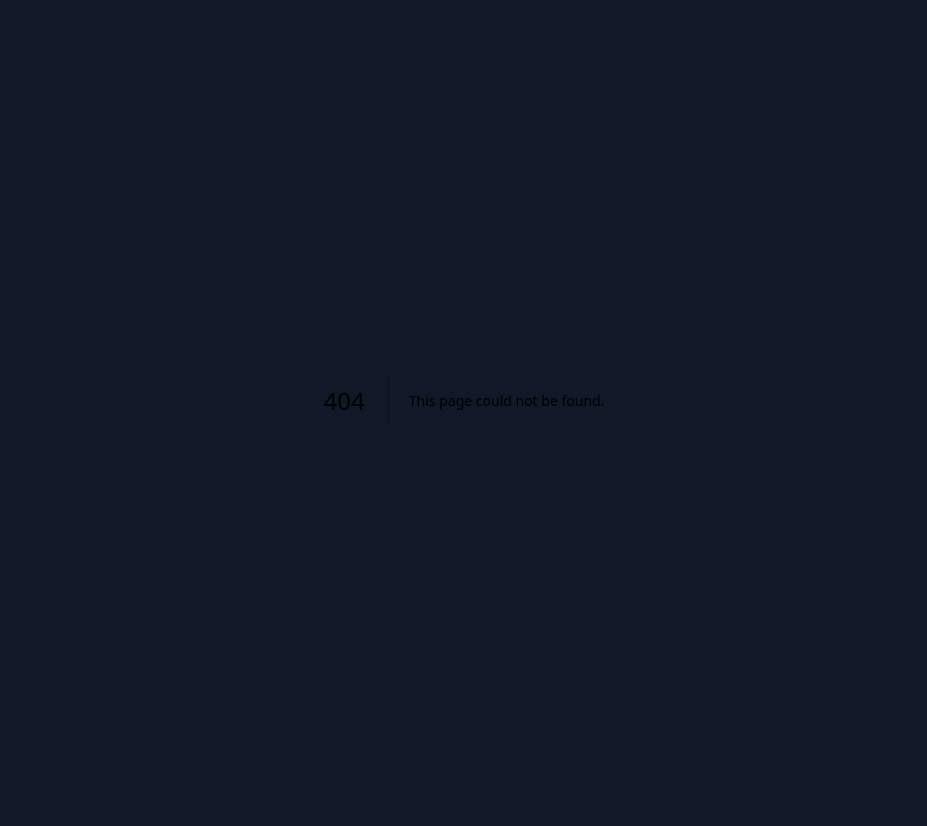
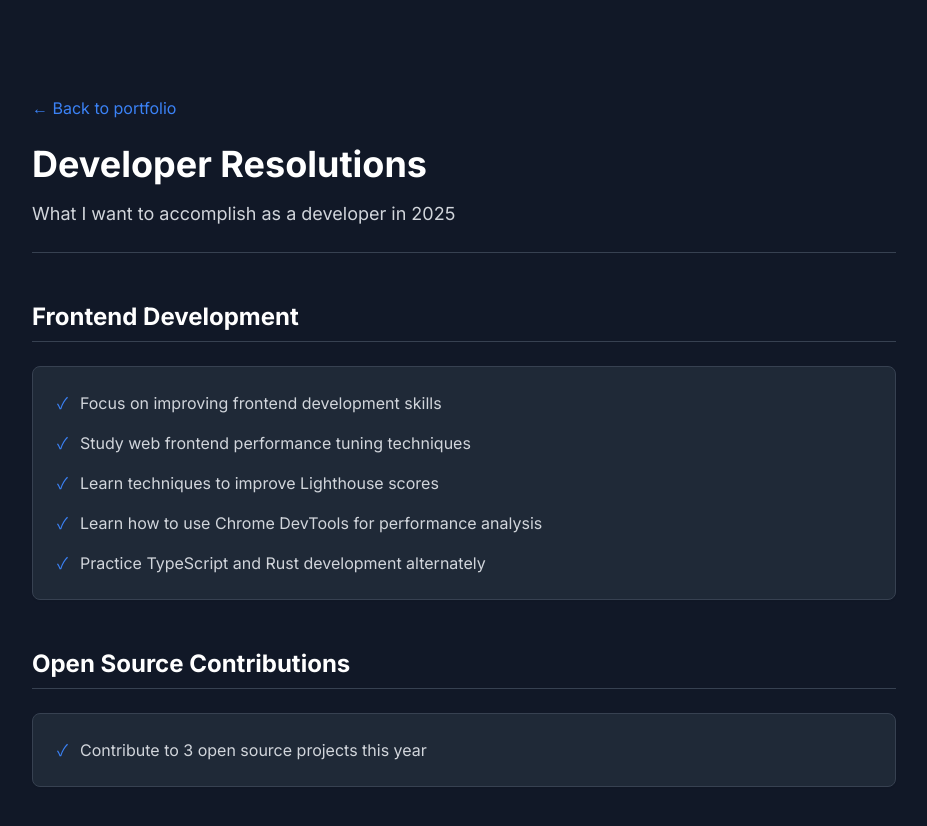
Before and after one commit to enumura1/portofolio-site-v3, a Next.js app: page /resolutions in a window 1280 px wide. Before the commit this address had no page. Shown: the top 826 px of the page, without its empty margins (176-1103 px from the left). Before the commit the page ends 800 px from the top, so only its background shows below. Built offline with nearby package versions, Linux system fonts and the light colour scheme.

Commit message:
add:resolutions command

```diff
--- /dev/null
+++ b/src/app/resolutions/page.tsx
@@ -0,0 +1,75 @@
+// src/app/resolutions/page.tsx
+import Link from 'next/link'
+
+export const metadata = {
+  title: 'Developer Resolutions 2025 | enumura1',
+  description: 'My developer goals and resolutions for 2025'
+}
+
+export default function ResolutionsPage() {
+  return (
+    <main className="min-h-screen bg-white dark:bg-gray-900 text-gray-900 dark:text-white pt-24 pb-16">
+      <div className="max-w-4xl mx-auto px-4">
+        <header className="mb-12">
+          <Link
+            href="/"
+            className="inline-flex items-center text-blue-500 hover:text-blue-600 transition-colors mb-6"
+          >
+            ← Back to portfolio
+          </Link>
+          <h1 className="text-4xl font-bold mb-4">Developer Resolutions</h1>
+          <p className="text-lg text-gray-600 dark:text-gray-300">
+            What I want to accomplish as a developer in 2025
+          </p>
+          <div className="w-full h-px bg-gray-200 dark:bg-gray-700 mt-6"></div>
+        </header>
+
+        <section className="mb-12">
+          <h2 className="text-2xl font-bold mb-6 pb-2 border-b border-gray-200 dark:border-gray-700">
+            Frontend Development
+          </h2>
+
+          <div className="bg-gray-50 dark:bg-gray-800 p-6 rounded-lg border border-gray-100 dark:border-gray-700 shadow-sm">
+            <ul className="space-y-4 text-gray-600 dark:text-gray-300">
+              <li className="flex items-start">
+                <span className="text-blue-500 mr-3">✓</span>
+                <span>Focus on improving frontend development skills</span>
+              </li>
+              <li className="flex items-start">
+                <span className="text-blue-500 mr-3">✓</span>
+                <span>Study web frontend performance tuning techniques</span>
+              </li>
+              <li className="flex items-start">
+                <span className="text-blue-500 mr-3">✓</span>
+                <span>Learn techniques to improve Lighthouse scores</span>
+              </li>
+              <li className="flex items-start">
+                <span className="text-blue-500 mr-3">✓</span>
+                <span>Learn how to use Chrome DevTools for performance analysis</span>
+              </li>
+              <li className="flex items-start">
+                <span className="text-blue-500 mr-3">✓</span>
+                <span>Practice TypeScript and Rust development alternately</span>
+              </li>
+            </ul>
+          </div>
+        </section>
+
+        <section>
+          <h2 className="text-2xl font-bold mb-6 pb-2 border-b border-gray-200 dark:border-gray-700">
+            Open Source Contributions
+          </h2>
+
+          <div className="bg-gray-50 dark:bg-gray-800 p-6 rounded-lg border border-gray-100 dark:border-gray-700 shadow-sm">
+            <ul className="space-y-4 text-gray-600 dark:text-gray-300">
+              <li className="flex items-start">
+                <span className="text-blue-500 mr-3">✓</span>
+                <span>Contribute to 3 open source projects this year</span>
+              </li>
+            </ul>
+          </div>
+        </section>
+      </div>
+    </main>
+  )
+}
--- a/src/components/static/TerminalInterface.tsx
+++ b/src/components/static/TerminalInterface.tsx
@@ -17,7 +17,7 @@ export function TerminalInterface() {
   const availableCommands = [
     'about', 'skills', 'projects', 'blog', 'contact', 'clear', 'help',
     'whoami', 'ls', 'ls -a', 'ls -la', 'ls projects', 'ls -la projects',
-    'cat skills.txt', 'cat resolutions', 'theme dark', 'theme light', 'tech-stack', 'echo '
+    'cat skills.txt', 'cat resolutions', 'theme dark', 'theme light', 'cat tech-stack', 'echo '
   ];
 
   // カーソル点滅のエフェクト
@@ -56,11 +56,18 @@ export function TerminalInterface() {
     // catコマンドの特別処理
     if (currentInput.startsWith('cat ')) {
       const partialFile = currentInput.substring(4);
-      const possibleFiles = ['skills.txt', 'resolutions'];
+      const possibleFiles = ['skills.txt', 'resolutions', 'tech-stack'];
       const matchingFiles = possibleFiles.filter(file => file.startsWith(partialFile));
 
       if (matchingFiles.length === 1) {
         setInput(`cat ${matchingFiles[0]}`);
+      } else if (matchingFiles.length > 0) {
+        // 複数のマッチがある場合、オプションを表示
+        const options = matchingFiles.map(f => `cat ${f}`).join('  ');
+        setCommands(prev => [...prev, {
+          command: currentInput,
+          output: `Possible commands:\n${options}`
+        }]);
       }
       return;
     }
@@ -89,7 +96,7 @@ export function TerminalInterface() {
 
       // 共通の接頭辞の最大長を見つける
       while (matchingCommands.every(cmd => cmd.length > position &&
-                                    cmd.charAt(position) === matchingCommands[0].charAt(position))) {
+                                  cmd.charAt(position) === matchingCommands[0].charAt(position))) {
         commonPrefix += matchingCommands[0].charAt(position);
         position++;
       }
@@ -139,7 +146,7 @@ export function TerminalInterface() {
             setCommands([]);
             return;
         case 'help':
-            output = 'Available commands:\n - about: Navigate to About section\n - skills: Check my technical skills\n - projects: View my projects\n - blog: Read my blog posts\n - contact: Get in touch with me\n - clear: Clear the terminal\n - theme dark/light: Switch color theme\n - tech-stack: View web performance insights\n - cat resolutions: See my developer goals\n\nAlso try: whoami, ls, cat skills.txt';
+            output = 'Available commands:\n - about: Navigate to About section\n - skills: Check my technical skills\n - projects: View my projects\n - blog: Read my blog posts\n - contact: Get in touch with me\n - clear: Clear the terminal\n - theme dark/light: Switch color theme\n - cat tech-stack: View web performance insights\n - cat resolutions: See my developer goals\n\nAlso try: whoami, ls, cat skills.txt';
             break;
         case 'whoami':
             output = 'enumura1 - Web Frontend Developer & Indie Hacker';
@@ -159,7 +166,10 @@ export function TerminalInterface() {
             output = 'Frontend: HTML, CSS, JavaScript, TypeScript, React\nBackend: Node.js \nOther: Git, Docker, AWS, Blender';
             break;
         case 'cat resolutions':
-            output = '🎯 Annual Developer Goals 2025:\n\n1. Master React Server Components & streaming patterns\n2. Contribute to 3+ open-source projects\n3. Write a technical e-book on web performance\n4. Launch 2 side projects with focus on accessibility\n5. Improve TypeScript knowledge with advanced patterns\n6. Mentor junior developers through community events';
+            output = 'Navigating to Developer Resolutions page...';
+            setTimeout(() => {
+              window.location.href = '/resolutions';
+            }, 200);
             break;
         case 'theme dark':
             document.documentElement.classList.add('dark');
@@ -169,9 +179,8 @@ export function TerminalInterface() {
             document.documentElement.classList.remove('dark');
             output = 'Switching to light theme...';
             break;
-        case 'tech-stack':
+        case 'cat tech-stack':
             output = 'Navigating to Web Performance Insights...';
-            // 少し遅延させてナビゲーション
             setTimeout(() => {
             window.location.href = '/tech-stack';
             }, 200);
```
